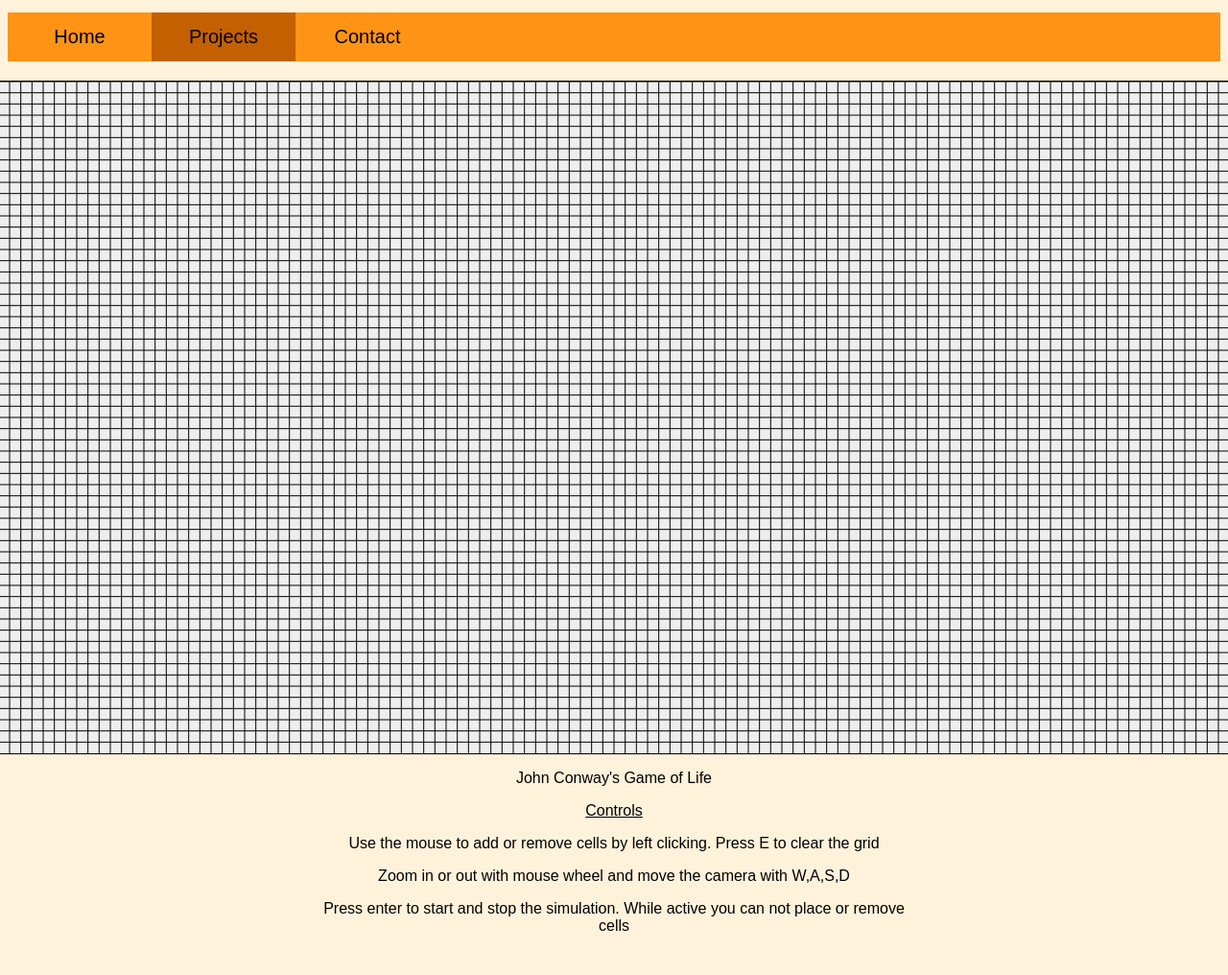
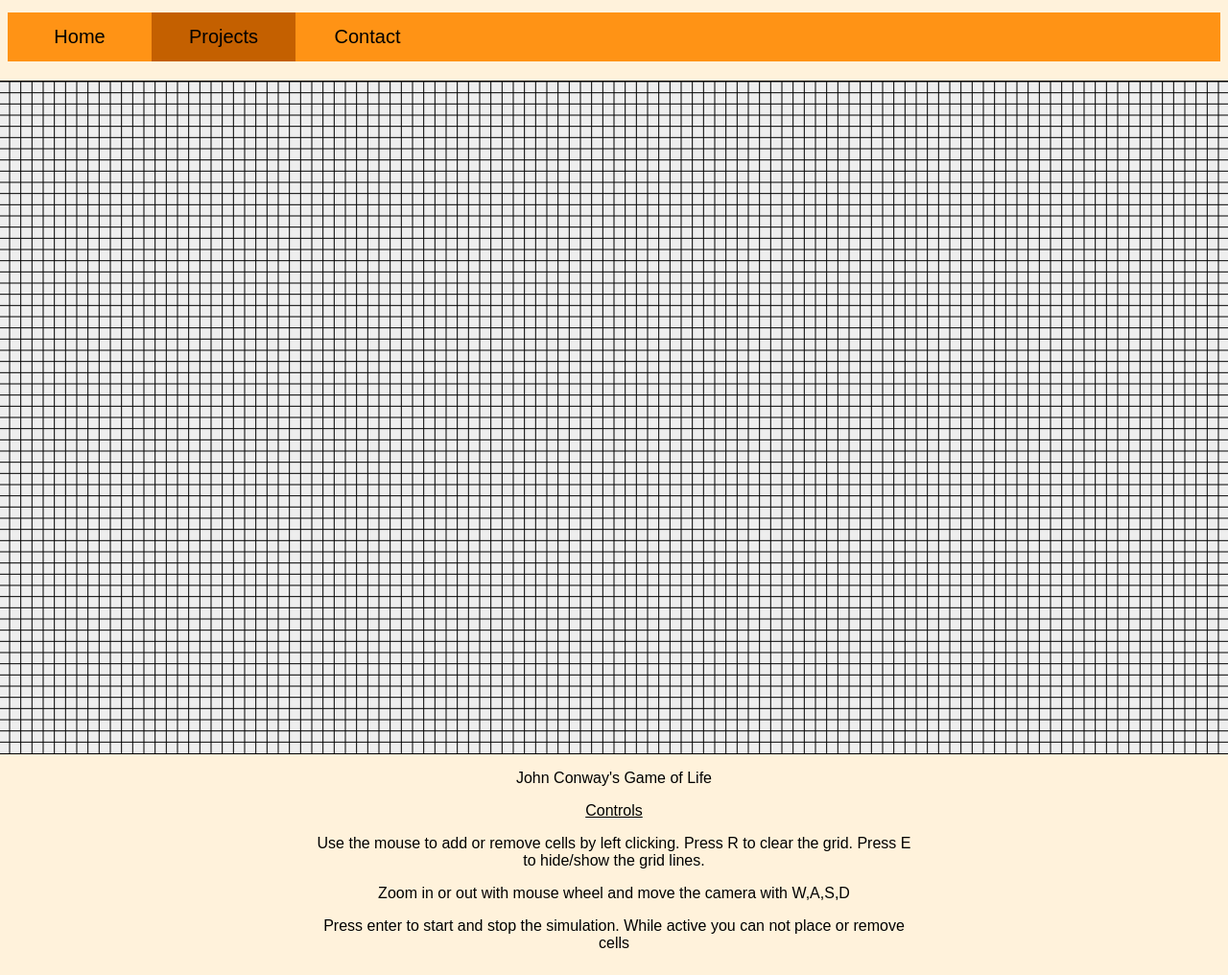
Before and after one commit to AleixLinares/Website, a plain HTML site: page gameoflife.html in a window 1280 px wide. Shown: the top 1016 px of the page at 96% size. Drawn offline with Linux system fonts and the light colour scheme.

Commit message:
small thing

```diff
--- a/gameoflife.html
+++ b/gameoflife.html
@@ -27,7 +27,7 @@
 		<div class="textContainer" style="text-align: center;">
 			<p> John Conway's Game of Life </p>
 			<p style="text-decoration: underline"> Controls </p>
-			<p>	Use the mouse to add or remove cells by left clicking. Press E to clear the grid </p>
+			<p>	Use the mouse to add or remove cells by left clicking. Press R to clear the grid. Press E to hide/show the grid lines. </p>
 			<p>	Zoom in or out with mouse wheel and move the camera with W,A,S,D </p>
 			<p>	Press enter to start and stop the simulation. While active you can not place or remove cells </p>
 		</div>
```
